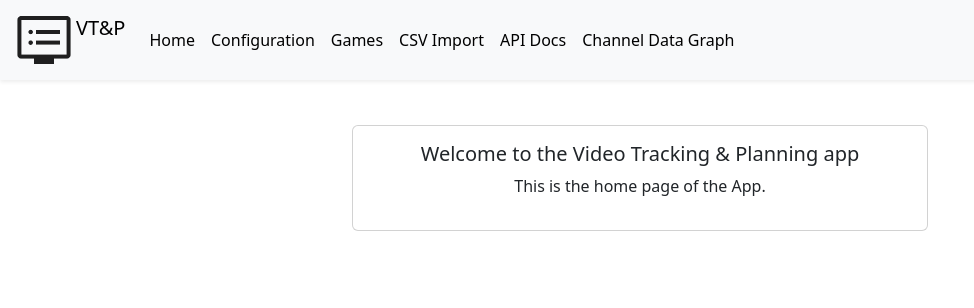
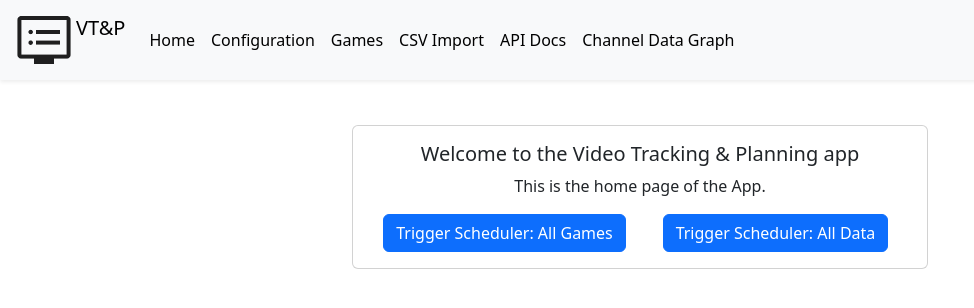
Before and after one commit to Noodles-Coders-Team/vtp-front, a React (Vite) app: page / in a window 1280 px wide. Shown: the top 308 px of the page, without its empty margins (0-974 px from the left). Built offline with nearby package versions, Linux system fonts and the light colour scheme; no server answers.

Commit message:
Added Jobs triggers for Steam scapers

```diff
--- /dev/null
+++ b/src/api/SteamAppsApi.ts
@@ -0,0 +1,24 @@
+import {RequestApi} from "./RequestApi";
+
+
+const API_URL = import.meta.env.VITE_BACKEND_URL + "/steam-apps/";
+const requestApi = new RequestApi(API_URL);
+
+let abortController: AbortController;
+
+
+export async function triggerAllGamesScheduler(): Promise<void> {
+    if (abortController)
+        abortController.abort();
+    abortController = new AbortController();
+
+    await requestApi.get(abortController.signal, 'trigger-all-games-scheduler');
+}
+
+export async function triggerAllDataScheduler(): Promise<void> {
+    if (abortController)
+        abortController.abort();
+    abortController = new AbortController();
+
+    await requestApi.get(abortController.signal, 'trigger-all-data-scheduler');
+}
--- a/src/pages/HomePage.tsx
+++ b/src/pages/HomePage.tsx
@@ -1,5 +1,6 @@
 import Card from "@commonComponents/Card";
 import {Column, Container, Row} from "@commonComponents/Container";
+import {triggerAllDataScheduler, triggerAllGamesScheduler} from "@api/SteamAppsApi.ts";
 
 
 export default function HomePage() {
@@ -13,6 +14,18 @@ export default function HomePage() {
                             <p>This is the home page of the App.</p>
                         </Column>
                     </Row>
+                    <Row>
+                        <Column>
+                            <button className="btn btn-primary" onClick={() => triggerAllGamesScheduler()}>
+                                Trigger Scheduler: All Games
+                            </button>
+                        </Column>
+                        <Column>
+                            <button className="btn btn-primary" onClick={() => triggerAllDataScheduler()}>
+                                Trigger Scheduler: All Data
+                            </button>
+                        </Column>
+                    </Row>
                 </Container>
             </Card>
         </Container>
```
